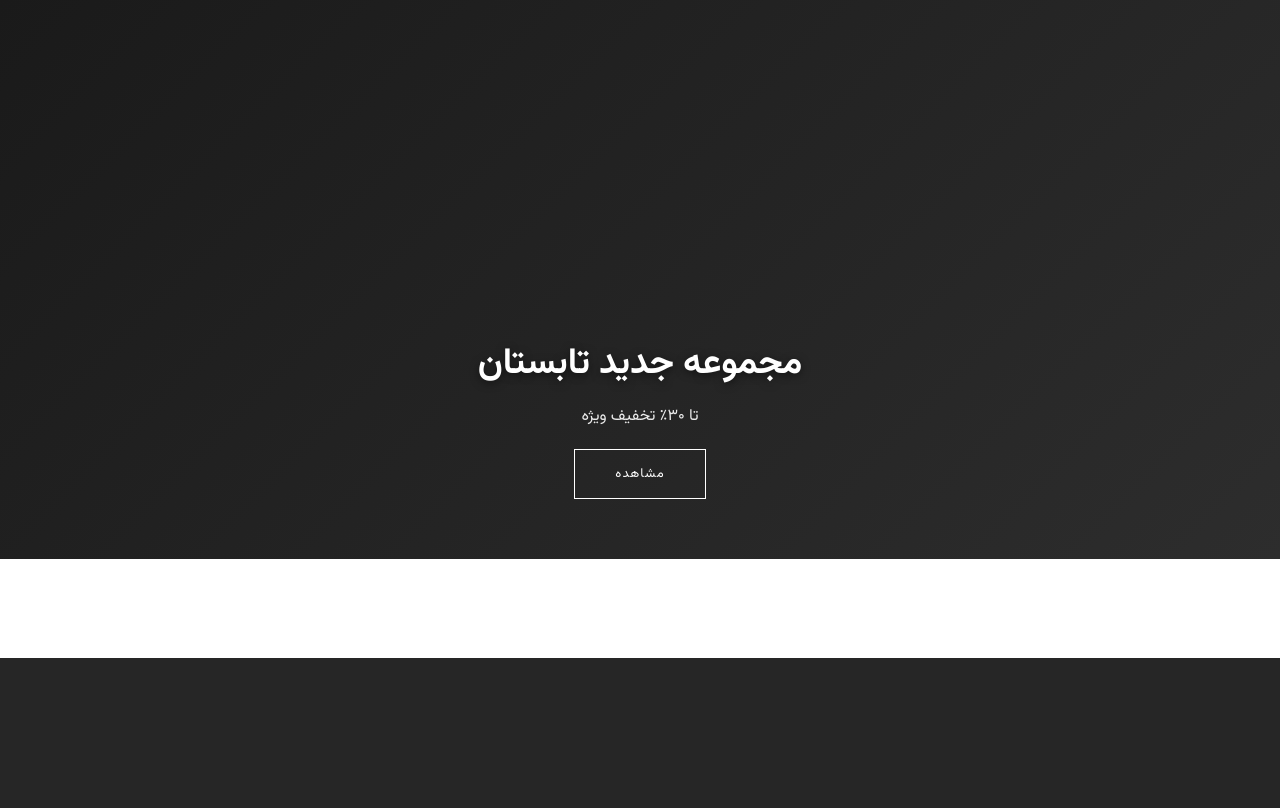
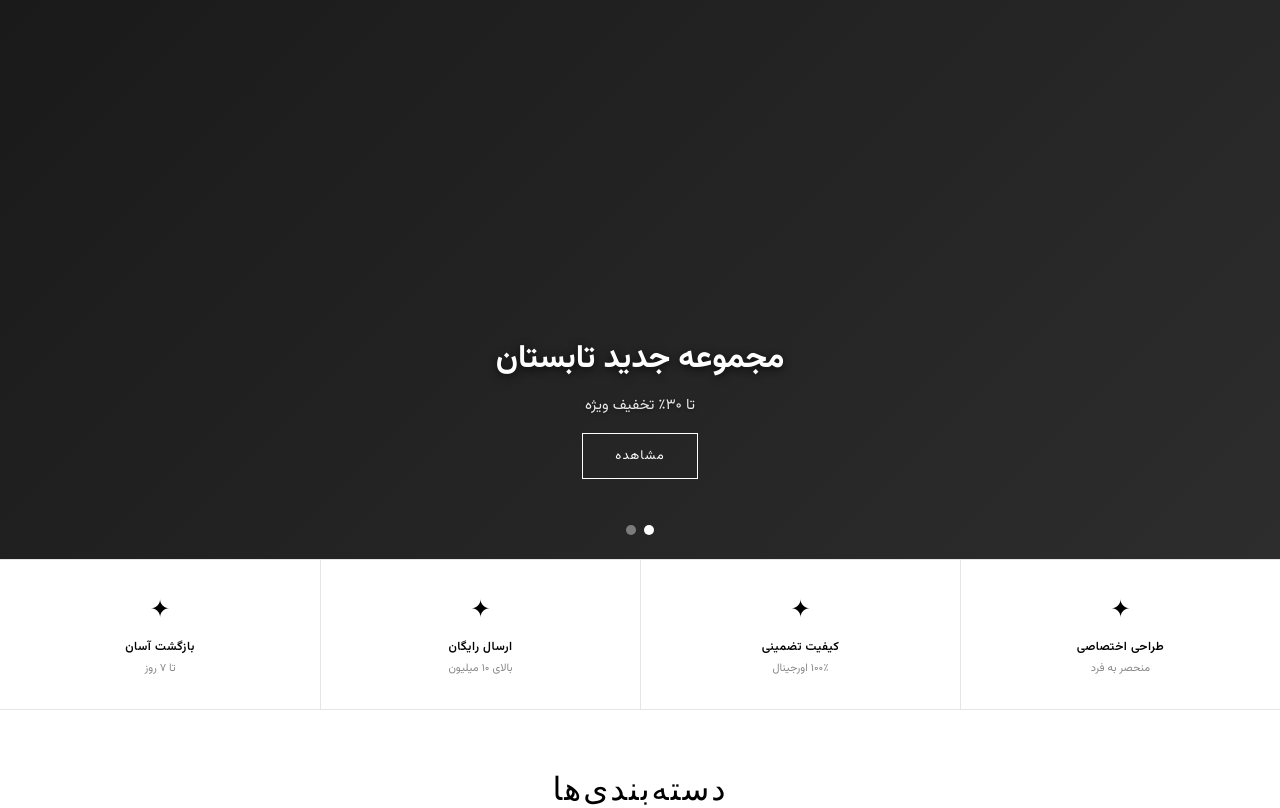
Before and after one commit to matinhermes/mazoun-hediye, a Flask app: page / in a window 1280 px wide. Shown: the part 142-950 px from the top of the page. Before the commit the page ends 800 px from the top, so only its background shows below. Run offline with Flask 3, Linux system fonts and the light colour scheme; data comes from the database, SQL or seed files in the repository.

Commit message:
fix: اسلایدر بنر از نو نوشته شد + div ها balance شد

```diff
--- a/templates/index.html
+++ b/templates/index.html
@@ -172,25 +172,25 @@
 {% for banner in banners %}
 <div class="banner-slide" style="position:absolute;inset:0;opacity:{{ 1 if loop.first else 0 }};transition:opacity 0.5s" data-index="{{ loop.index0 }}">
   {% if banner.image and banner.image.startswith('data:') %}
-<img src="{{ banner.image }}" alt="{{ banner.title }}" style="width:100%;height:100%;object-fit:cover">
+  <img src="{{ banner.image }}" alt="" style="width:100%;height:100%;object-fit:cover">
   <div style="position:absolute;inset:0;background:linear-gradient(to bottom,transparent 40%,rgba(0,0,0,0.6))"></div>
-{% elif banner.image and banner.image.startswith('linear') %}
-<div style="width:100%;height:100%;background:{{ banner.image }};display:flex;align-items:center;justify-content:center">
+  {% elif banner.image and 'linear-gradient' in banner.image %}
+  <div style="width:100%;height:100%;background:{{ banner.image }}"></div>
   {% elif banner.image %}
-<img src="{{ banner.image }}" alt="{{ banner.title }}" style="width:100%;height:100%;object-fit:cover">
+  <img src="{{ banner.image }}" alt="" style="width:100%;height:100%;object-fit:cover">
   <div style="position:absolute;inset:0;background:linear-gradient(to bottom,transparent 40%,rgba(0,0,0,0.6))"></div>
   {% else %}
-<div style="width:100%;height:100%;background:linear-gradient(135deg,#1a1a1a,#2d2d2d);display:flex;align-items:center;justify-content:center">
+  <div style="width:100%;height:100%;background:linear-gradient(135deg,#1a1a1a,#2d2d2d)"></div>
   {% endif %}
-<div style="position:absolute;bottom:60px;left:0;right:0;text-align:center;color:#fff;padding:0 20px">
-{% if banner.title %}<div style="font-size:36px;font-weight:700;margin-bottom:12px;text-shadow:0 2px 8px rgba(0,0,0,0.5)">{{ banner.title }}</div>{% endif %}
-{% if banner.subtitle %}<div style="font-size:16px;margin-bottom:20px;opacity:0.9">{{ banner.subtitle }}</div>{% endif %}
-<a href="{{ banner.link or '/products' }}" style="display:inline-block;padding:14px 40px;border:1px solid #fff;color:#fff;font-size:13px;letter-spacing:1px;transition:all 0.3s" onmouseover="this.style.background='#fff';this.style.color='#000'" onmouseout="this.style.background='transparent';this.style.color='#fff'">مشاهده</a>
+  <div style="position:absolute;bottom:80px;left:0;right:0;text-align:center;color:#fff;padding:0 20px;z-index:2">
+    {% if banner.title %}<div style="font-size:32px;font-weight:700;margin-bottom:10px;text-shadow:0 2px 8px rgba(0,0,0,0.7)">{{ banner.title }}</div>{% endif %}
+    {% if banner.subtitle %}<div style="font-size:15px;margin-bottom:16px;opacity:0.9;text-shadow:0 1px 4px rgba(0,0,0,0.5)">{{ banner.subtitle }}</div>{% endif %}
+    <a href="{{ banner.link or '/products' }}" style="display:inline-block;padding:12px 32px;border:1px solid #fff;color:#fff;font-size:13px;letter-spacing:1px;transition:all 0.3s">مشاهده</a>
   </div>
 </div>
 {% endfor %}
 {% if banners|length > 1 %}
-<div style="position:absolute;bottom:20px;left:50%;transform:translateX(-50%);display:flex;gap:8px;z-index:10">
+<div style="position:absolute;bottom:24px;left:0;right:0;display:flex;justify-content:center;gap:8px;z-index:10">
   {% for banner in banners %}
   <div class="banner-dot" style="width:10px;height:10px;border-radius:50%;background:{{ '#fff' if loop.first else 'rgba(255,255,255,0.4)' }};cursor:pointer" onclick="goToBanner({{ loop.index0 }})"></div>
   {% endfor %}
@@ -210,29 +210,29 @@
 
 <script>
 var currentBanner=0;
+function initBanner(){
     var slides=document.querySelectorAll('.banner-slide');
     var dots=document.querySelectorAll('.banner-dot');
-var totalBanners=slides.length;
+    if(!slides.length)return;
 
-function goToBanner(n){
+    function goTo(n){
         slides.forEach(function(s){s.style.opacity='0'});
         dots.forEach(function(d){d.style.background='rgba(255,255,255,0.4)'});
-    if(slides[n])slides[n].style.opacity='1';
-    if(dots[n])dots[n].style.background='#fff';
+        slides[n].style.opacity='1';
+        dots[n].style.background='#fff';
         currentBanner=n;
     }
 
-// Auto rotate
-if(totalBanners>1){
+    // Auto rotate every 4s
     setInterval(function(){
-        var next=(currentBanner+1)%totalBanners;
-        goToBanner(next);
+        var next=(currentBanner+1)%slides.length;
+        goTo(next);
     },4000);
+
+    // Show first
+    goTo(0);
 }
-
-// Show first banner
-if(slides[0])slides[0].style.opacity='1';
-if(dots[0])dots[0].style.background='#fff';
+initBanner();
 
 </script>
 
```
Lines whose indentation alone changed are shown as unchanged.
